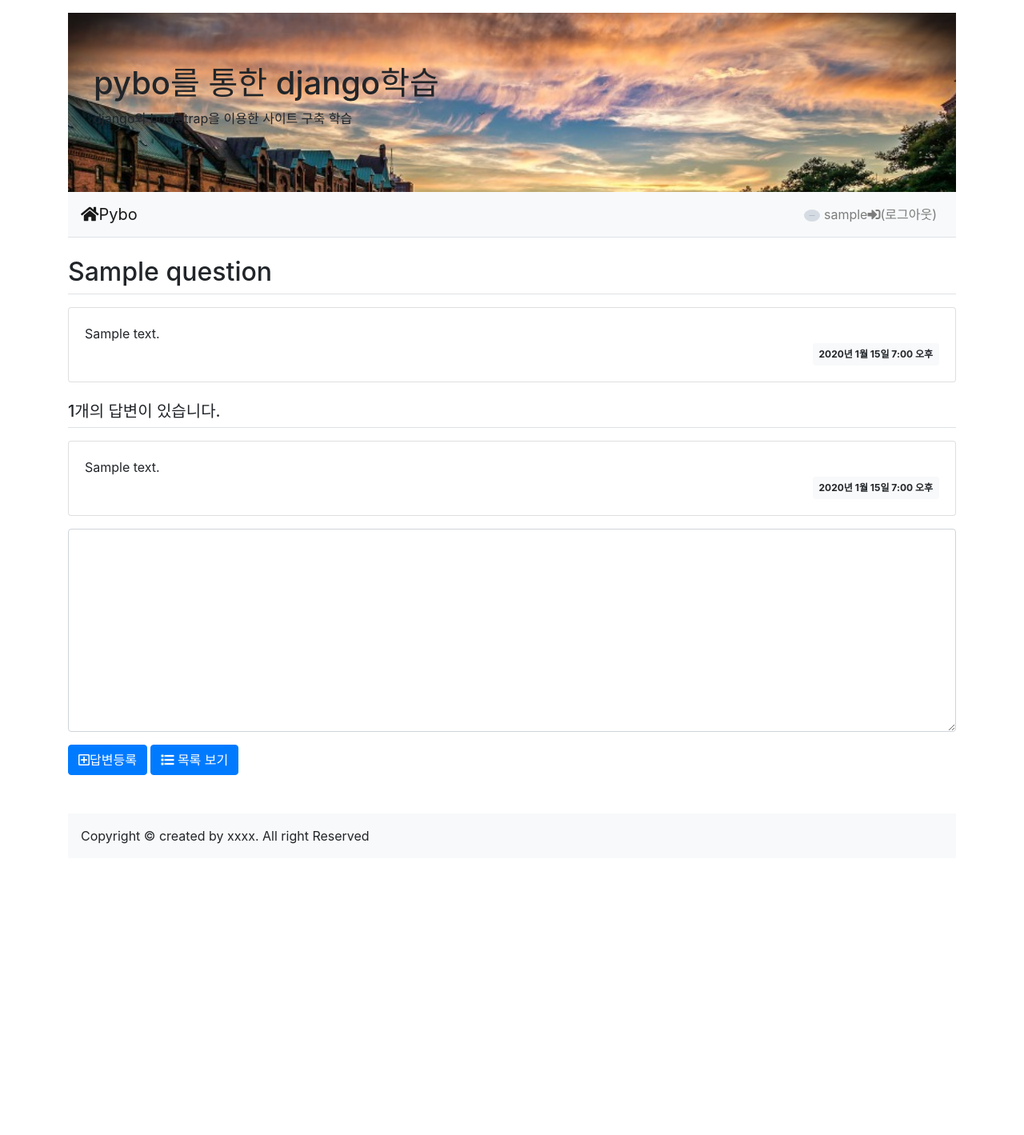
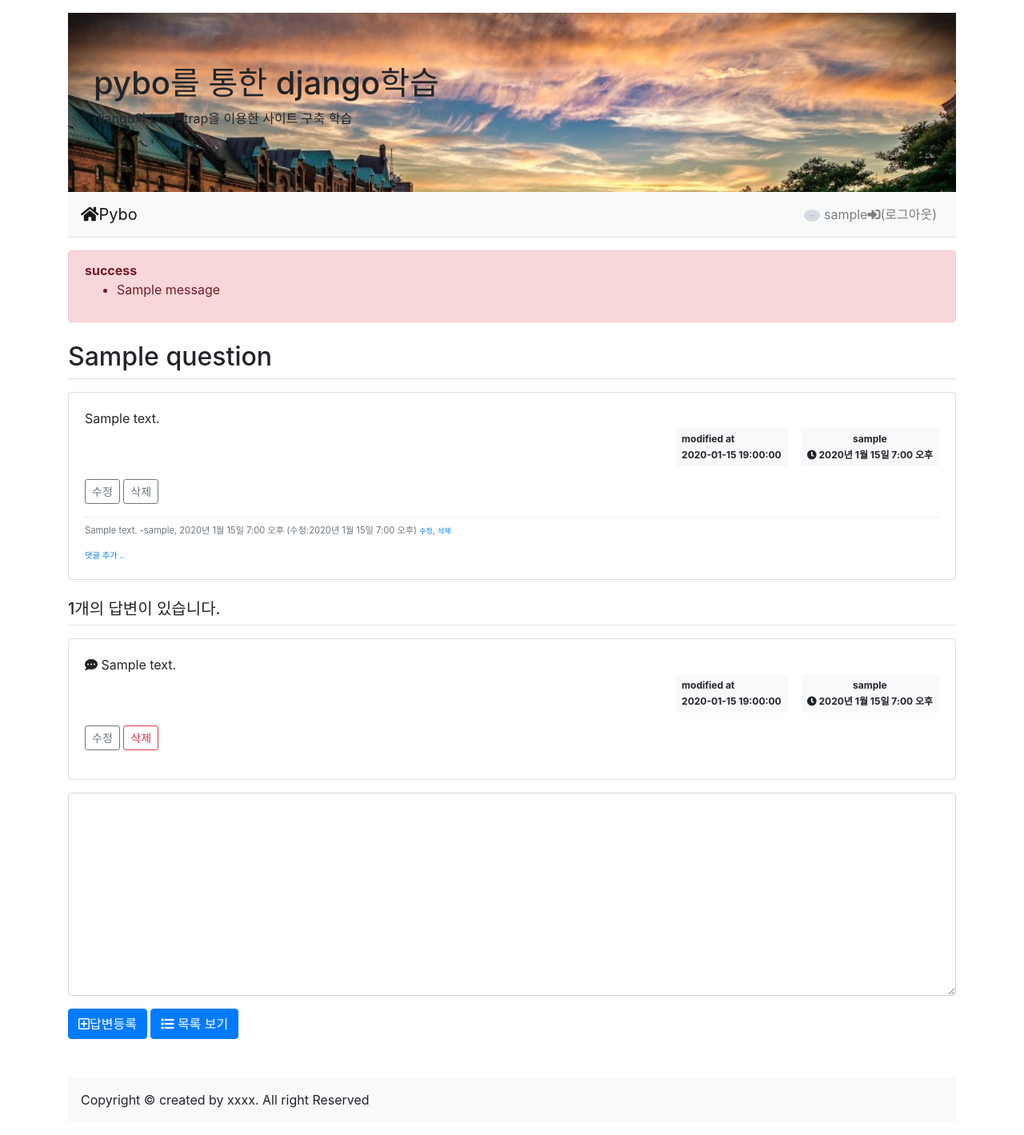
Before and after one commit to wjsehdlf77/pybo_practice, a Django app: page /pybo/answer/create/1/ in a window 1280 px wide. Shown: the whole page at 80% size. Before the commit the page ends 1055 px from the top, so only its background shows below. Run offline with Django 4.2, Linux system fonts and the light colour scheme; a user stored in the database is signed in; tables that the repository leaves empty hold one stand-in row (values such as "Sample post"); grey boxes marked "Sample" are stand-in pictures; one stand-in notice (Sample message) is shown; some libraries are stand-ins or nearby versions.

Commit message:
댓글기능까지

```diff
--- a/pybo/forms.py
+++ b/pybo/forms.py
@@ -1,5 +1,6 @@
+
 from django import forms
-from pybo.models import Question, Answer
+from pybo.models import Question, Answer, Comment
 
 class QuestionForm(forms.ModelForm):
     class Meta:
@@ -24,3 +25,11 @@ class AnswerForm(forms.ModelForm):
         labels = {
             'content' : '답변내용',
         }
+
+class CommentForm(forms.ModelForm):
+    class Meta:
+        model = Comment
+        fields = ['content']
+        labels = {
+            'content' : '댓글내용'
+        }
--- a/pybo/urls.py
+++ b/pybo/urls.py
@@ -8,7 +8,22 @@ app_name = 'pybo'
 urlpatterns = [
     path('', views.index, name ='index'),
     path('<int:question_id>/', views.detail, name='detail'),
+    path('question/create/', views.question_create, name = 'question_create'),
+    path('question/modify/<int:question_id>/', views.question_modify, name = 'question_modify'),
+    path('question/delete/<int:question_id>/', views.question_delete,
+        name = 'question_delete'),
     path('answer/create/<int:question_id>/', views.answer_create,
         name = 'answer_create'),
-    path('question/create/', views.question_create, name = 'question_create'),
+    path('answer/modify/<int:answer_id>/', views.answer_modify,
+        name = 'answer_modify'),
+    path('answer/delete/<int:awnswer_id>/', views.answer_delete,
+        name = 'answer_delete'),
+    path('comment/create/question/<int:question_id>/',
+        views.comment_create_question, name = 'comment_create_question'),
+    path('comment/modify/question/<int:question_id>/',
+        views.comment_modify_question, name = 'comment_modify_question'),
+    path('comment/delete/question/<int:question_id>/',
+        views.comment_delete_question, name = 'comment_delete_question'),
+
+
 ]
--- a/pybo/views.py
+++ b/pybo/views.py
@@ -2,8 +2,10 @@ from webbrowser import get
 from django.shortcuts import render, HttpResponse, get_object_or_404, redirect
 from .models import Question, Answer
 from django.utils import timezone
-from .forms import QuestionForm, AnswerForm
+from .forms import QuestionForm, AnswerForm, CommentForm
 from django.core.paginator import Paginator
+from django.contrib.auth.decorators import login_required
+from django.contrib import messages
 
 
 def index(request):
@@ -38,6 +40,7 @@ def detail(request, question_id):
     }
     return render(request, 'pybo/question_detail.html', context)
 
+@login_required(login_url='common:login')
 def answer_create(request, question_id):
     question = get_object_or_404(Question, pk=question_id)
 #유효성검사방법
@@ -45,6 +48,7 @@ def answer_create(request, question_id):
         form = AnswerForm(request.POST)
         if form.is_valid():
             answer = form.save(commit = False)
+            answer.author = request.user
             answer.create_date = timezone.now()
             answer.question = question
             answer.save()
@@ -78,12 +82,13 @@ def answer_create(request, question_id):
     # return redirect('pybo:detail', question_id=question.id)
 
 
-
+@login_required(login_url='common:login')
 def question_create(request):
     if request.method == 'POST':
         form = QuestionForm(request.POST)
         if form.is_valid():
             question = form.save(commit = False)
+            question.author = request.user
             question.create_date = timezone.now()
             question.save()
             return redirect('pybo:index')
@@ -98,3 +103,94 @@ def question_create(request):
 # request.get
 #             둘다 사전
 # request.post
+
+@login_required(login_url='common:login')
+def question_modify(request, question_id):
+    question = get_object_or_404(Question, pk=question_id)
+    if request.user != question.author:
+        messages.error(request, '수정권한이 없습니다')
+        return redirect('pybo:detail', question_id=question.id)
+
+    if request.method == 'POST':
+        form = QuestionForm(request.POST, instance = question)
+        if form.is_valid():
+            question = form.save(commit=False)
+            question.author = request.user
+            question.modify_date = timezone.now()
+            question.save()
+            return redirect('pybo:detail', question_id = question.id)
+    else:
+        form = QuestionForm(instance=question)
+
+    context = {'form' : form}
+
+    return render(request, 'pybo/question_form.html', context)
+
+@login_required(login_url='common:login')
+def question_delete(request, question_id):
+
+    question = get_object_or_404(Question, pk=question_id)
+    if request.user != question.author:
+        messages.error(request, '삭제권한이 없습니다')
+        return redirect('pybo:detail', question_id=question.id)
+    question.delete()
+    return redirect('pybo:index')
+
+@login_required(login_url='common:login')
+def answer_modify(request, answer_id):
+    answer = get_object_or_404(Answer, pk=answer_id)
+    if request.user != answer.author:
+        messages.error(request, '수정권한이 없습니다')
+        return redirect('pybo:detail', question_id=answer.question.id)
+
+    if request.method == "POST":
+        form = AnswerForm(request.POST, instance=answer)
+        if form.is_valid():
+            answer = form.save(commit=False)
+            answer.author = request.user
+            answer.modify_date = timezone.now()
+            answer.save()
+            return redirect('pybo:detail', question_id=answer.question.id)
+    else:
+        form = AnswerForm(instance=answer)
+
+    context = {'answer': answer, 'form': form}
+    return render(request, 'pybo/answer_form.html', context)
+
+@login_required(login_url='common:login')
+def answer_delete(request, answer_id):
+    answer = get_object_or_404(Answer, pk=answer_id)
+    if request.user != answer.author:
+        messages.error(request, '삭제권한이 없습니다')
+    else:
+        answer.delete()
+    return redirect('pybo:detail', question_id = answer.question.id)
+
+
+@login_required(login_url='common:login')
+def comment_create_question(request, question_id):
+    question = get_object_or_404(Question, pk=question_id)
+    if request.method == 'POST':
+        form = CommentForm(request.POST)
+        if form.is_valid():
+            comment = form.save(commit = False)
+            comment.author = request.user
+            comment.create_date = timezone.now()
+            comment.quesstion = question
+            comment.save()
+            return redirect('pybo:detail', question_id = question.id)
+    else:
+        form = CommentForm()
+    context = {'form' : form}
+    return render(request, 'pybo/comment_form.html', context)
+
+
+
+
+
+def comment_modify_question(request, comment_id):
+    pass
+
+
+def comment_delete_question(request, comment_id):
+    pass
--- a/static/style.css
+++ b/static/style.css
@@ -16,3 +16,8 @@
 .avata-sm {
   width: 20px;
 }
+
+.comment {
+  border-top: dotted 1px #ddd;
+  font-size: 0.7em;
+}
--- a/templates/base.html
+++ b/templates/base.html
@@ -33,5 +33,8 @@
     <script src = "{% static 'jquery-3.6.0.min.js' %}"></script>
     <!-- bootstrap js -->
     <script src = "{% static 'bootstrap.min.js' %}"></script>
+
+    {% block script %}{% endblock %}
+
   </body>
 </html>
--- a/templates/common/login.html
+++ b/templates/common/login.html
@@ -6,6 +6,8 @@
 
 <form method = 'post' class = 'post-form'>
     {% csrf_token %}
+    <!-- 로그인 성공 후 이동되는url -->
+    <input type = 'hidden' name ='next' value = '{{ next }}'>
     {% include 'error/form_error.html' %}
     <div class = 'form-group'>
         <label for = 'username'><i class="far fa-user"></i>사용자ID</label>
--- a/templates/navbar.html
+++ b/templates/navbar.html
@@ -21,7 +21,7 @@
         {% if user.is_authenticated %}
         <li class="nav-item">
           <a class = 'nav-link' href = "{% url 'common:logout' %}">
-            <img src = "{{baseUrl}}image/{{ user.username }}.png" class = 'avata-sm rounded-circle'/>
+            <li><img src = "{{baseUrl}}image/{{ user.username }}.png" class = 'avata-sm rounded-circle'/>
           {{ user.username }}<i class="fas fa-sign-in-alt"></i>(로그아웃)
           </a>
         </li>
--- /dev/null
+++ b/templates/pybo/answer_list.html
@@ -0,0 +1,44 @@
+<h5 class="border-bottom my-3 py-2">
+    {{question.answer_set.count}}개의 답변이 있습니다.
+    </h5>
+    {% for answer in question.answer_set.all %}
+    <div class="card my-3">
+      <div class="card-body">
+        <div class="card-text" style="white-space: pre-line"><i class="fas fa-comment-dots"></i> {{ answer.content }}</div>
+        <div class="d-flex justify-content-end">
+          {% if question.modify_date %}
+          <div class = 'badge badge-light p-2 text-left mx-3'>
+            <div class = 'mb-2'>modified at</div>
+            <div>{{question.modify_date | date:'Y-m-d H:i:s'}}</div>
+          </div>
+          {% endif %}
+          <div class="badge badge-light p-2">
+            <div class="mb-2">{{ answer.author.username }}</div>
+            <div><i class="fas fa-clock"></i> {{ answer.create_date }}</div>
+          </div>
+        </div>
+        {% if request.user == answer.author %}
+          <div class="my-3">
+            <a href="{% url 'pybo:answer_modify' answer.id %}"
+              class="btn btn-sm btn-outline-secondary">수정</a>
+
+            <a href = '#' class = 'delete btn btn-sm btn-outline-danger'
+              data-uri = "{% url 'pybo:answer_delete' answer.id %}">삭제</a>
+
+          </div>
+        {% endif %}
+      </div>
+    </div>
+    {% endfor %}
+    <form action="{% url 'pybo:answer_create' question.id %}" method="post"
+        class="my-3">
+        {% csrf_token %}
+        {% include 'error/form_error.html' %}
+        <div class="form-group">
+            <textarea {% if not user.is_authenticated %}disabled{% endif %}
+             name="content" id="content" class="form-control"
+            rows="10"></textarea>
+        </div>
+        <button type="submit" class='btn btn-primary'><i class="far fa-plus-square"></i>답변등록</button>
+        <a href = "{% url 'pybo:index' %}" class='btn btn-primary'><i class="fas fa-list"></i> 목록 보기</a>
+    </form>
--- /dev/null
+++ b/templates/pybo/comment_list.html
@@ -0,0 +1,27 @@
+
+{% if question.comment_set.count > 0 %}
+<div class="mt-3">
+{% for comment in question.comment_set.all %}
+    <div class = 'comment py-2 text-muted'>
+        <span style = 'white-space: pre-line;'>{{ comment.content}}</span>
+        <span>
+            -{{comment.author}}, {{comment.create_date}}
+            {% if comment.modify_date %}
+            (수정:{{comment.modify_date}})
+            {% endif %}
+        </span>
+        {% if request.user == comment.author %}
+            <a href="{% url 'pybo:comment_modify_question' comment.id %}"
+                class="small">수정</a>,
+            <a href="#" class="small delete"
+                data-uri="{% url 'pybo:comment_delete_question' comment.id %}">
+                    삭제</a>
+        {% endif %}
+    </div>
+{% endfor %}
+</div>
+{% endif %}
+<div>
+<a href="{% url 'pybo:comment_create_question' question.id %}"
+class="small"><small>댓글 추가 ..</small></a>
+</div>
--- a/templates/pybo/question_detail.html
+++ b/templates/pybo/question_detail.html
@@ -1,42 +1,61 @@
 {% extends 'base.html' %}
 
 {% block content %}
+
+  <!-- 사용오류메세지 -->
+  {% if messages %}
+  <div class = 'alert alert-danger my-3' rol= = 'alert'>
+    {% for message in messages %}
+      <strong>{{message.tags}}</strong>
+      <ul><li>{{message.message}}</li></ul>
+    {% endfor %}
+  </div>
+  {% endif %}
+
   <h2 class="border-bottom py-2">{{ question.subject }}</h2>
   <div class="card my-3">
     <div class="card-body">
       <div class="card-text" style="white-space: pre-line">{{ question.content }}</div>
       <div class="d-flex justify-content-end">
-        <div class="badge badge-light p-2">{{ question.create_date }}</div>
+        {% if question.modify_date %}
+        <div class = 'badge badge-light p-2 text-left mx-3'>
+          <div class = 'mb-2'>modified at</div>
+          <div>{{question.modify_date | date:'Y-m-d H:i:s'}}</div>
+        </div>
+        {% endif %}
+        <div class="badge badge-light p-2">
+          <div class="mb-2">{{ question.author.username }}</div>
+          <div><i class="fas fa-clock"></i> {{ question.create_date }}</div>
+        </div>
       </div>
+      {% if request.user == question.author %}
+      <div class="my-3">
+        <a href="{% url 'pybo:question_modify' question.id %}"
+        class="btn btn-sm btn-outline-secondary">수정</a>
+
+        <a href = '#' class = 'delete btn btn-sm btn-outline-secondary'
+        data-uri = "{% url 'pybo:question_delete' question.id %}">삭제</a>
+        </div>
+      {% endif %}
+      {% include 'pybo/comment_list.html'%}
     </div>
   </div>
-  <h5 class="border-bottom my-3 py-2">
-    {{question.answer_set.count}}개의 답변이 있습니다.
-    </h5>
-    {% for answer in question.answer_set.all %}
-    <div class="card my-3">
-    <div class="card-body">
-    <div class="card-text"
-    style="white-space: pre-line;">{{ answer.content }}</div>
-    <div class="d-flex justify-content-end">
-    <div class="badge badge-light p-2">
-    {{ answer.create_date }}
-    </div>
-    </div>
-    </div>
-    </div>
-    {% endfor %}
-    <form action="{% url 'pybo:answer_create' question.id %}" method="post"
-        class="my-3">
-        {% csrf_token %}
-        {% include 'error/form_error.html' %}
-        <div class="form-group">
-            <textarea name="content" id="content" class="form-control"
-            rows="10"></textarea>
-        </div>
-        <button type="submit" class='btn btn-primary'><i class="far fa-plus-square"></i>답변등록</button>
-        <a href = "{% url 'pybo:index' %}" class='btn btn-primary'><i class="fas fa-list"></i> 목록 보기</a>
-    </form>
+{% include 'pybo/answer_list.html'%}
+
+{% endblock %}
+
+{% block script %}
+
+<script type = 'text/javascript'>
+  $(document).ready(function(){
+    $(".delete").on('click', function() {
+      if(confirm("정말로 삭제하시겠습니까?")) {
+      location.href = $(this).data('uri');
+    }
+  });
+});
+</script>
+
 {% endblock %}
 
 
--- a/templates/pybo/question_form.html
+++ b/templates/pybo/question_form.html
@@ -19,6 +19,7 @@
 
     </div>
     <button type = 'submit' class = 'btn btn-primary'><i class="far fa-save"></i>저장하기</button>
+    <a href="javascript:history.back()" class="btn btn-primary" >돌아가기</a>
 </form>
 
 {% endblock %}
--- a/templates/pybo/question_list.html
+++ b/templates/pybo/question_list.html
@@ -7,6 +7,7 @@
     <tr class="thead-dark">
       <th style="width: 60px">번호</th>
       <th>제목</th>
+      <th>글쓴이</th>
       <th style="width: 250px">작성일시</th>
     </tr>
   </tread>
@@ -24,6 +25,9 @@
         <span class="badge badge-pill badge-primary">
           {{question.answer_set.count}}</span>
         {% endif %}
+      </td>
+      <td>
+        {{question.author.username}}
       </td>
       <td>{{question.create_date | date:'Y-m-d'}}</td>
     </tr>
```
Also changed, not shown: pybo/models.py (+18 -0 lines), templates/pybo/answer_form.html (added, +17 -0 lines), templates/pybo/comment_form.html (added, +18 -0 lines), pybo/migrations/0002_question_author.py (added), pybo/migrations/0003_answer_author.py (added), pybo/migrations/0004_answer_modify_date_question_modify_date.py (added), pybo/migrations/0005_comment.py (added).
